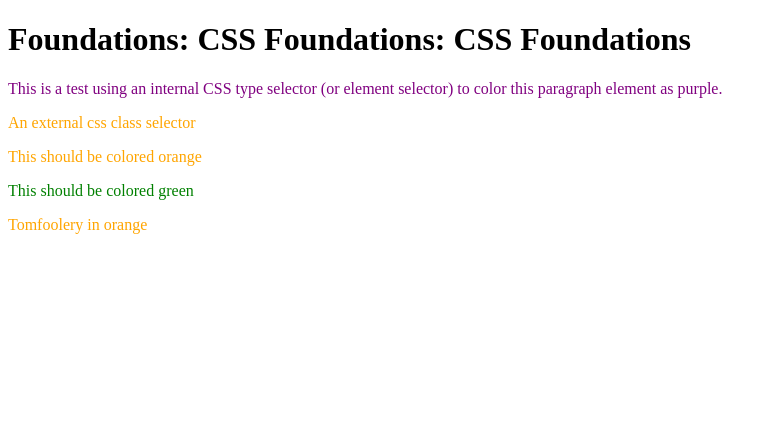
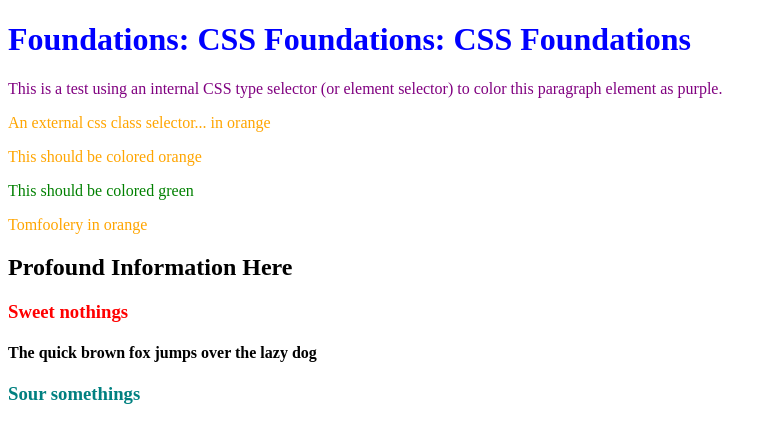
Before and after one commit to SupraSensum/TOP-archived-work, a plain HTML site: page css-practice/foundations-css-foundations-css-foundations/foundations-css-foundations-css-foundations.html in a window 1280 px wide. Shown: the whole page, without its empty margins (0-777 px from the left). Drawn offline with Linux system fonts and the light colour scheme.

Commit message:
Begin external CSS practice
Practiced:
 - Universal selectors... sorta
 - Type selectors
 - Chaining selectors

```diff
--- a/css-practice/foundations-css-foundations-css-foundations/foundations-css-foundations-css-foundations.html
+++ b/css-practice/foundations-css-foundations-css-foundations/foundations-css-foundations-css-foundations.html
@@ -5,6 +5,8 @@
         <meta http-equiv="X-UA-Compatible" content="IE=edge">
         <meta name="viewport" content="width=device-width, initial-scale=1.0">
         <title>Foundations: CSS Foundations: CSS Foundations</title>
+        <!-- External CSS Practice -->
+        <link rel="stylesheet" href="styles.css">
         <!-- Internal CSS Practice -->
         <style>
             .ancestor, .rhapsody {
@@ -21,9 +23,9 @@
     <body>
         <h1>Foundations: CSS Foundations: CSS Foundations</h1>
             <p id="m-m-m-make-me-happy">This is a test using an internal CSS type selector (or element selector) to color this paragraph element as purple.</p>
+        <!-- Ancestor/child CSS class selectors located in external CSS file -->
         <div class="ancestor">
-            <p>An external css class selector</p>
-            <!-- Ancestor/child CSS class selectors located in external CSS file -->
+            <p>An external css class selector... in orange</p>
             <div class="ancestor">
                 <p>This should be colored orange</p>
                 <div class="child">
@@ -32,5 +34,9 @@
             </div>
             <p class="tomfoolery">Tomfoolery in orange</p>
         </div>
+        <h2>Profound Information Here</h2>
+            <h3 class="need-this and-this">Sweet nothings</h3>
+                <h4>The quick brown fox jumps over the lazy dog</h4>
+            <h3 class="and-a-little" id="bit-o-this">Sour somethings</h3>
     </body>
 </html>
--- /dev/null
+++ b/css-practice/foundations-css-foundations-css-foundations/styles.css
@@ -0,0 +1,29 @@
+/* External CSS Practice */
+
+h1 {
+    color: blue;
+}
+
+.need-this.and-this {
+    color: red;
+}
+
+.and-a-little#bit-o-this {
+    color: teal;
+}
+
+/*
+Ugh, why is it that when I add this universal selector, supposedly the weakest of all,
+it overrides everything else with supposedly higher specificity?
+
+Note to self:
+ - Don't try to memorize everything
+ - Just write code!
+ - Browser might be overriding something. Lovely. C'est la vie.
+*/
+
+/*
+* {
+    color: yellow;
+}
+*/
```
